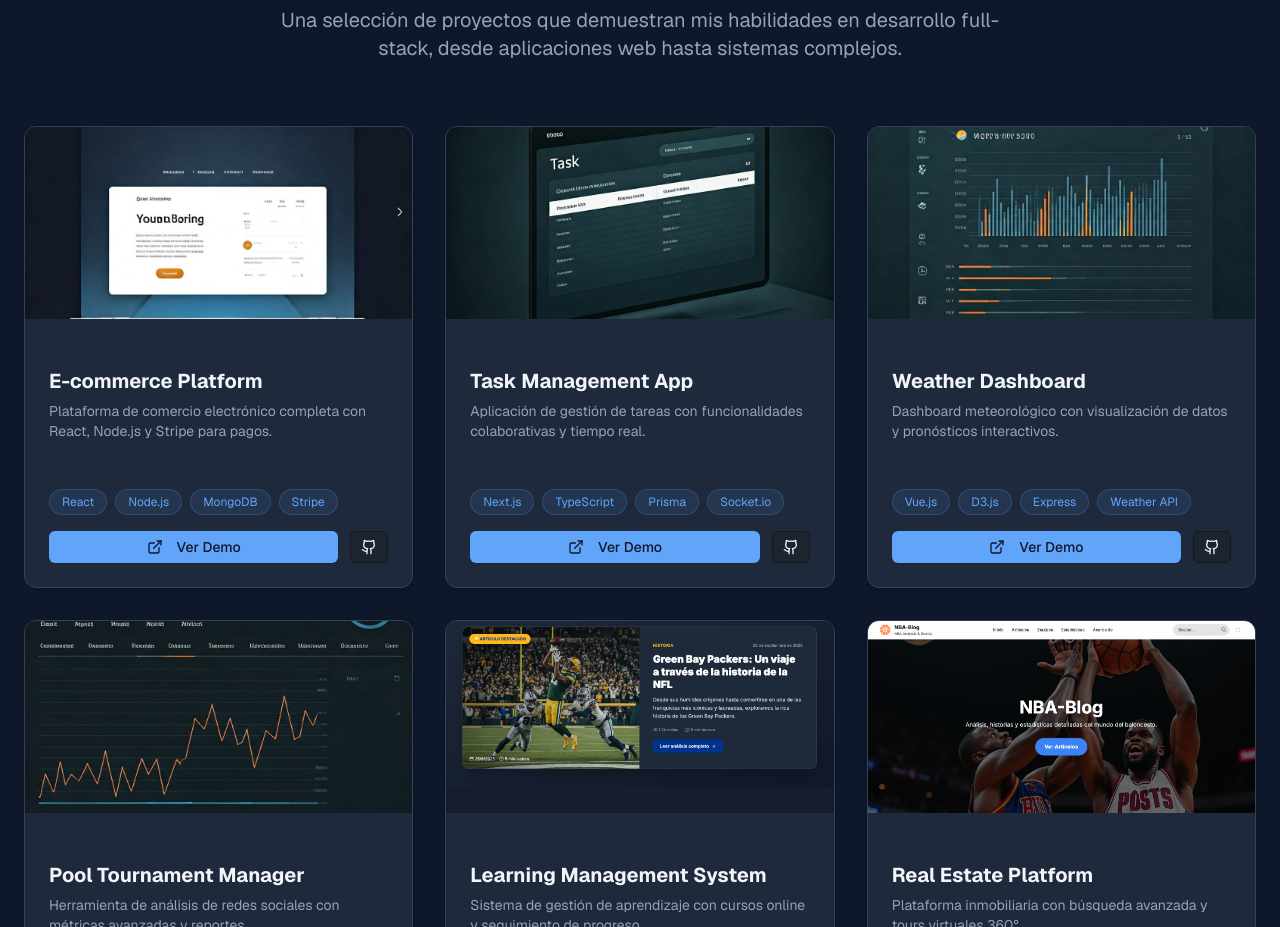
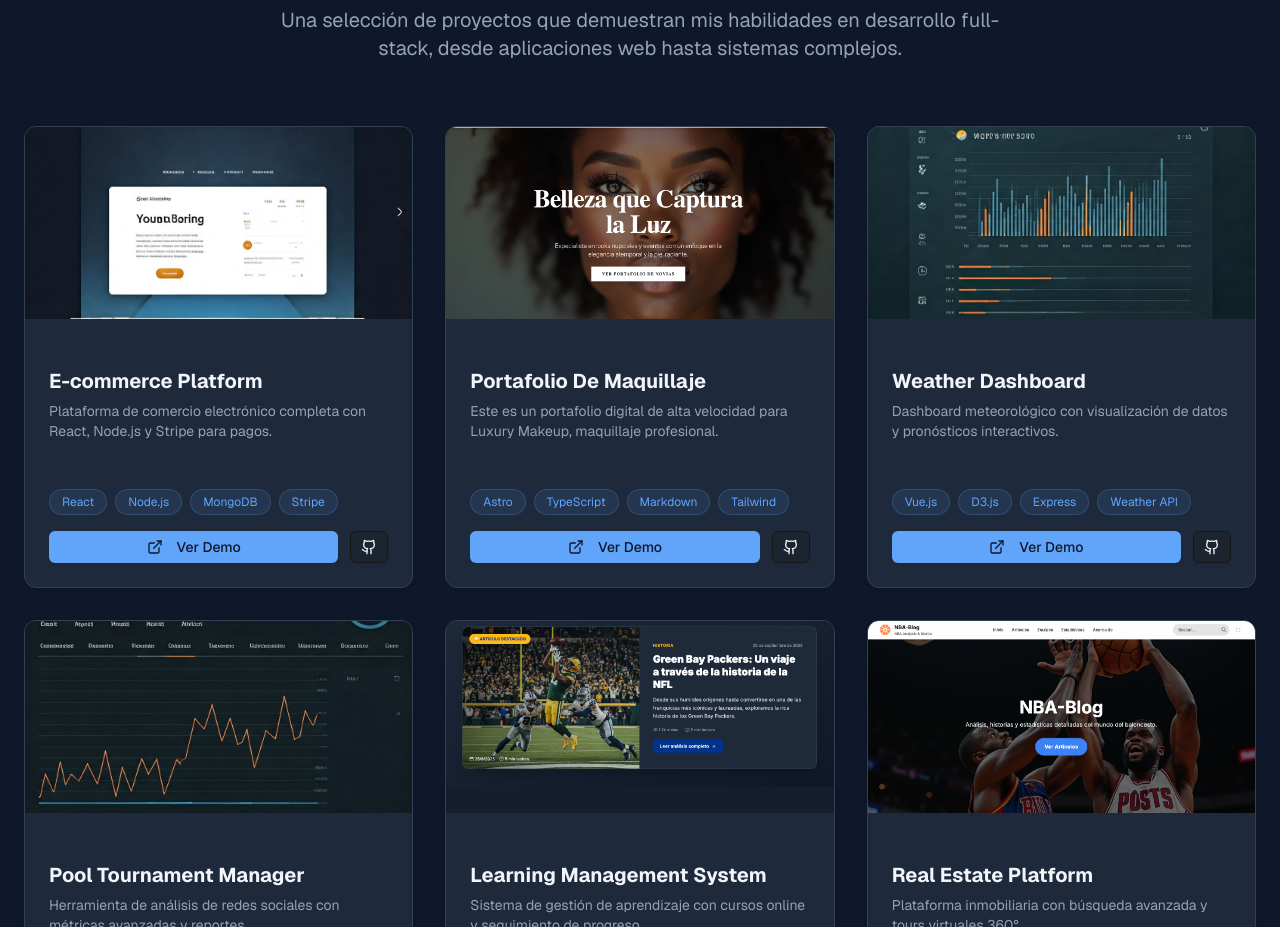
Before and after one commit to monchiviri27/developer-portfolio, a Next.js app: page / in a window 1280 px wide. Shown: the part 2360-3287 px from the top of the page. Built offline with nearby package versions, Linux system fonts and the light colour scheme.

Commit message:
actualización, proyecto de web de maquillador

```diff
--- a/components/projects-section.tsx
+++ b/components/projects-section.tsx
@@ -16,11 +16,11 @@ const projects = [
   },
   {
     id: 2,
-    title: "Task Management App",
-    description: "Aplicación de gestión de tareas con funcionalidades colaborativas y tiempo real.",
-    image: "/task-management-dashboard--modern-ui--dark-theme.jpg",
-    technologies: ["Next.js", "TypeScript", "Prisma", "Socket.io"],
-    liveUrl: "https://example.com",
+    title: "Portafolio De Maquillaje",
+    description: "Este es un portafolio digital de alta velocidad para Luxury Makeup, maquillaje profesional.",
+    image: "lurury-makeup.png",
+    technologies: ["Astro", "TypeScript", "Markdown", "Tailwind"],
+    liveUrl: "https://maquillaje-portfolio.vercel.app/",
     githubUrl: "https://github.com/monchiviri27",
   },
   {
```
Also changed, not shown: public/lurury-makeup.png (added).
